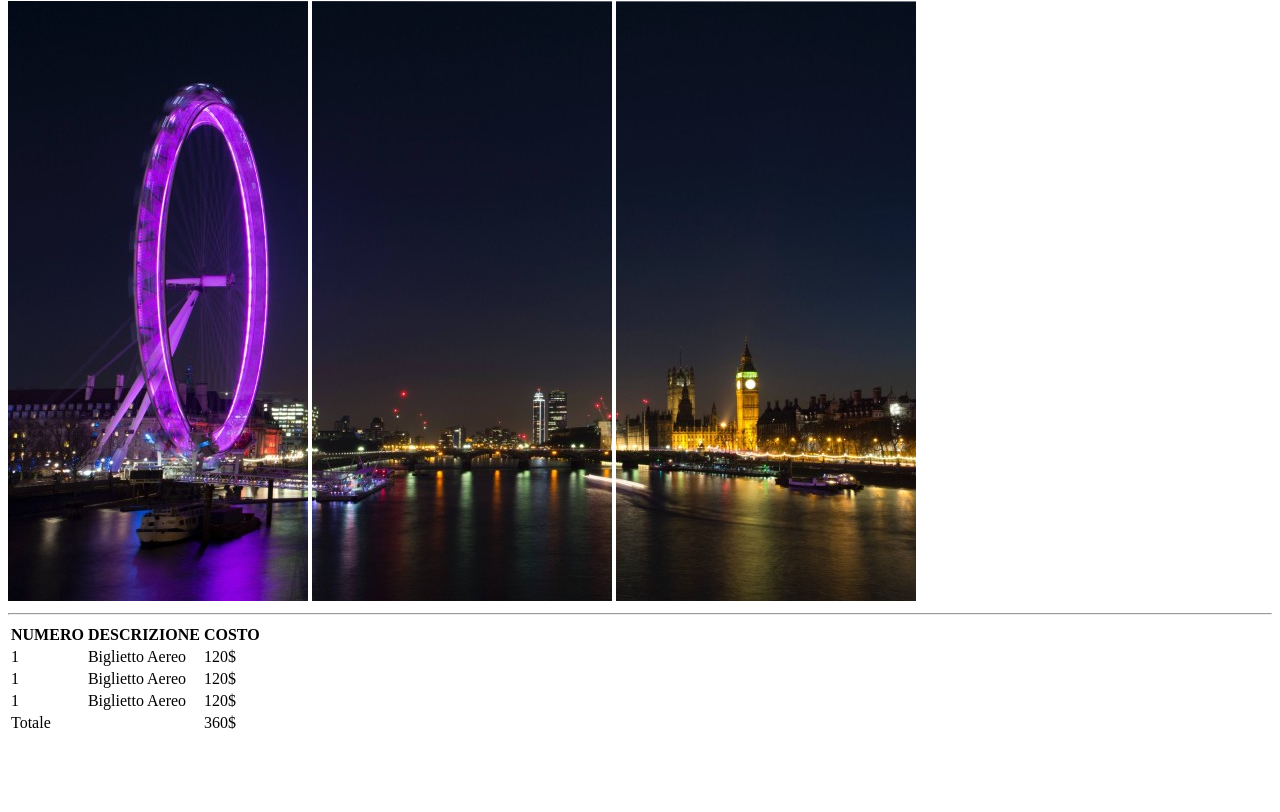
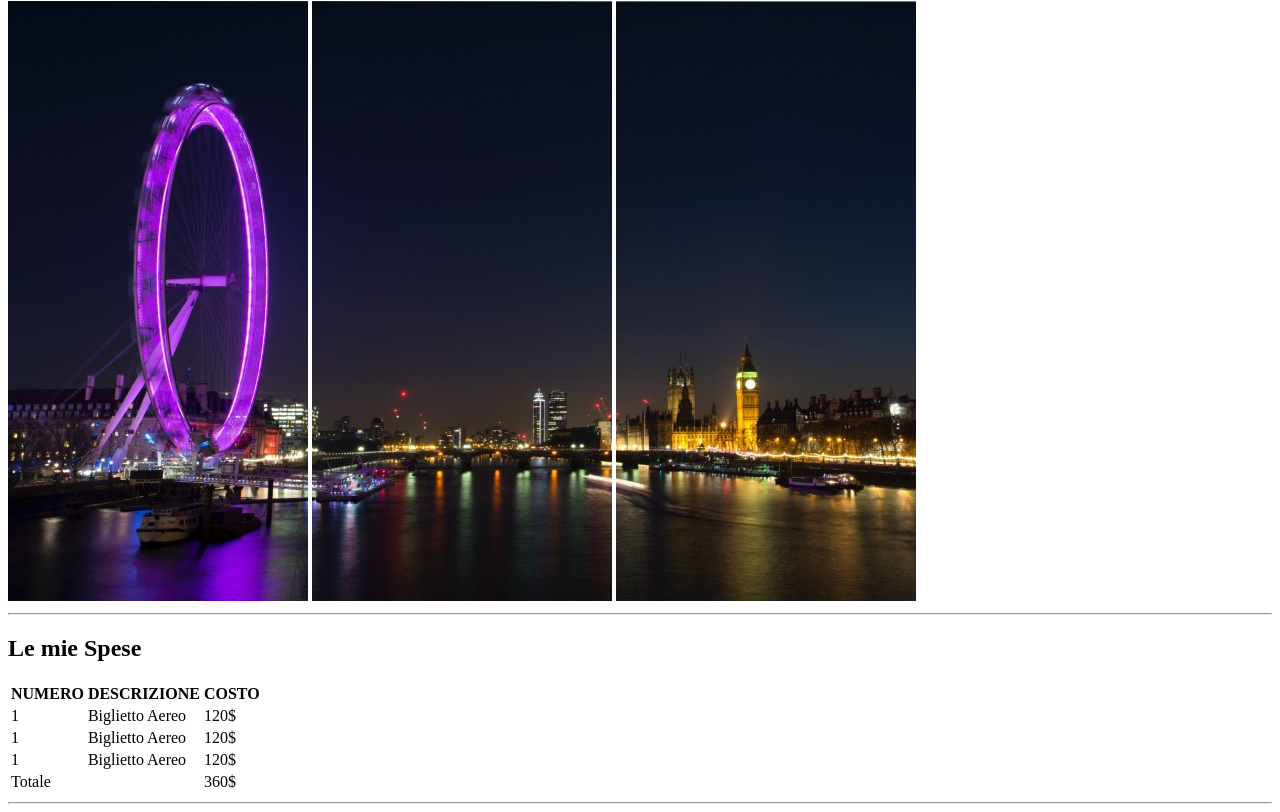
Before and after one commit to LorenzoEmanuele00/html-london-trip, a plain HTML site: page index.html in a window 1280 px wide. Shown: the part 79-891 px from the top of the page. Before the commit the page ends 822 px from the top, so only its background shows below. Drawn offline with Linux system fonts and the light colour scheme.

Commit message:
add "Le mie Spese" and hr after table

```diff
--- a/index.html
+++ b/index.html
@@ -23,6 +23,8 @@
     <main>
 
         <section> <!-- Table Section "costs" -->
+
+            <h2>Le mie Spese</h2>
 
             <table>
                 <thead> <!-- Table Head -->
@@ -58,6 +60,8 @@
 
         </section>
 
+        <hr>
+
     </main>
 
 </body>
```
